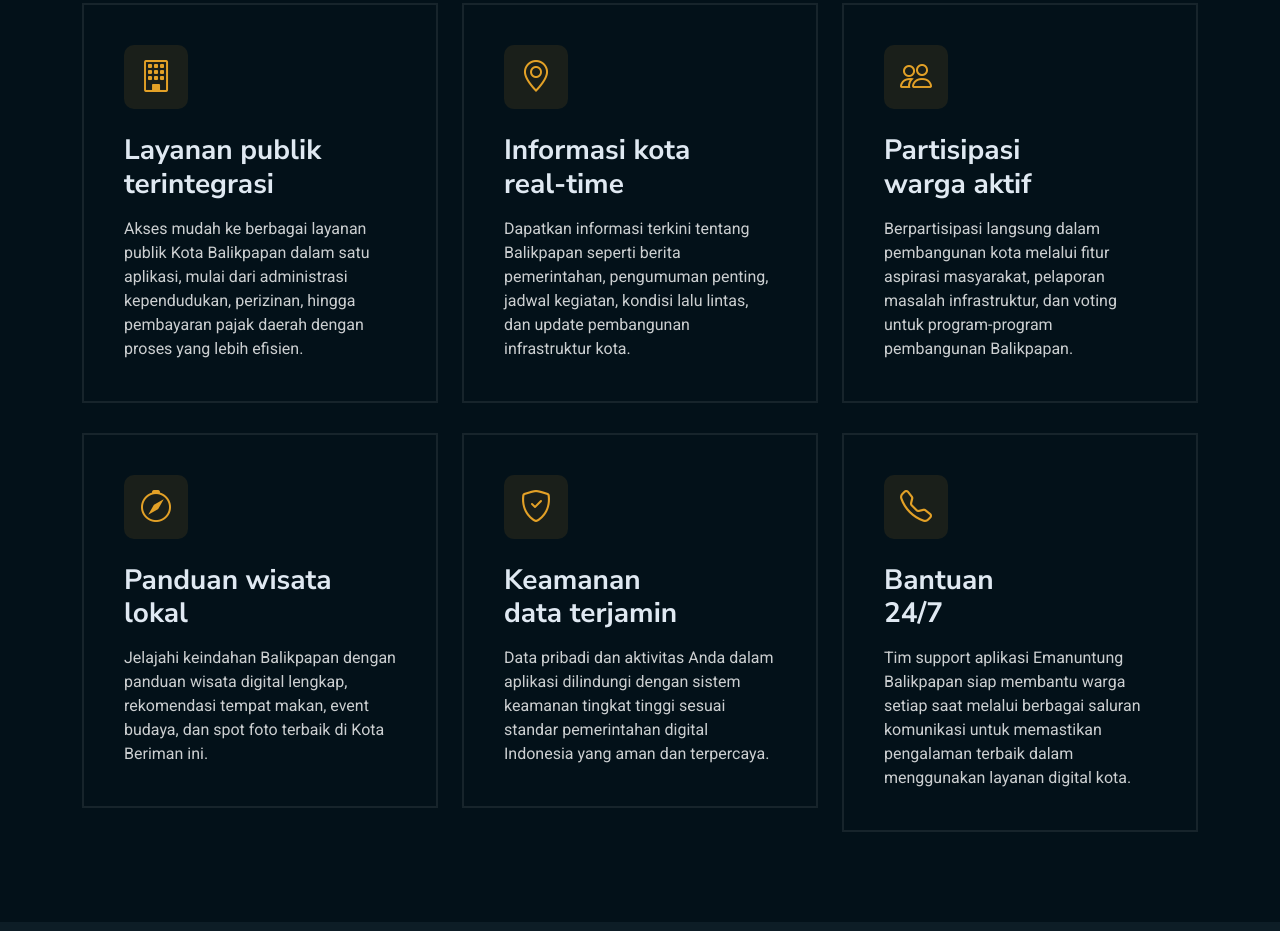
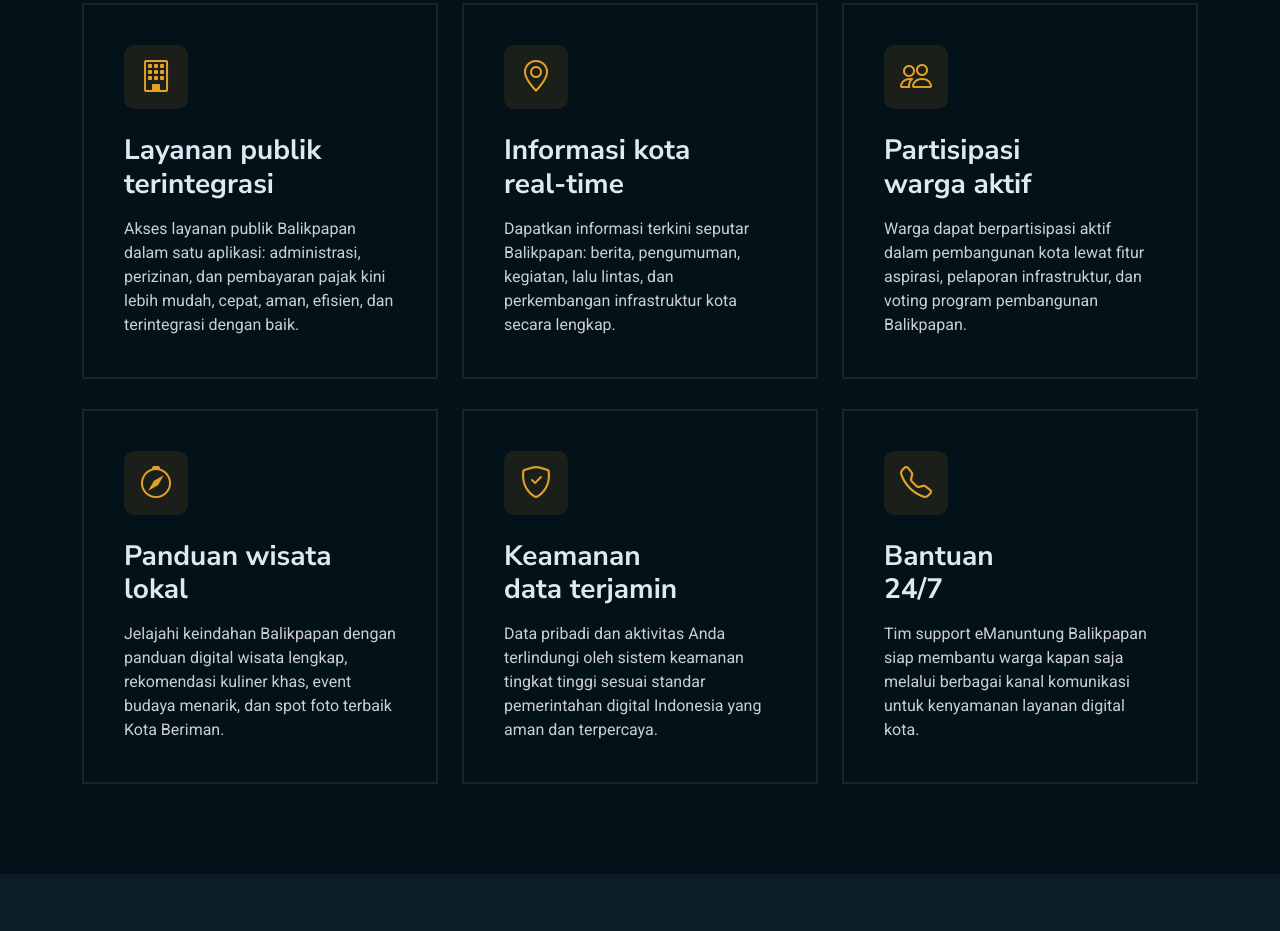
Before and after one commit to sherlina749/emanuntung3, a plain HTML site: page index.html in a window 1280 px wide. Shown: the part 1834-2765 px from the top of the page. Drawn offline with Linux system fonts and the light colour scheme.

Commit message:
Add files via upload

```diff
--- a/index.html
+++ b/index.html
@@ -44,6 +44,7 @@
       <a href="index.html" class="logo d-flex align-items-center me-auto me-xl-0">
         <!-- Uncomment the line below if you also wish to use an image logo -->
         <!-- <img src="assets/img/logo.webp" alt=""> -->
+          <img src="assets/img/logo balikpapan.png" alt="Logo" class="logo-img">
         <h1 class="sitename">eManuntung</h1>
       </a>
 
@@ -169,7 +170,7 @@
                 </a>
               </h3>
               <p>
-                Akses mudah ke berbagai layanan publik Kota Balikpapan dalam satu aplikasi, mulai dari administrasi kependudukan, perizinan, hingga pembayaran pajak daerah dengan proses yang lebih efisien.
+            Akses layanan publik Balikpapan dalam satu aplikasi: administrasi, perizinan, dan pembayaran pajak kini lebih mudah, cepat, aman, efisien, dan terintegrasi dengan baik.
               </p>
             </div>
           </div>
@@ -187,7 +188,7 @@
                 </a>
               </h3>
               <p>
-                Dapatkan informasi terkini tentang Balikpapan seperti berita pemerintahan, pengumuman penting, jadwal kegiatan, kondisi lalu lintas, dan update pembangunan infrastruktur kota.
+              Dapatkan informasi terkini seputar Balikpapan: berita, pengumuman, kegiatan, lalu lintas, dan perkembangan infrastruktur kota secara lengkap.
               </p>
             </div>
           </div>
@@ -205,7 +206,7 @@
                 </a>
               </h3>
               <p>
-                Berpartisipasi langsung dalam pembangunan kota melalui fitur aspirasi masyarakat, pelaporan masalah infrastruktur, dan voting untuk program-program pembangunan Balikpapan.
+               Warga dapat berpartisipasi aktif dalam pembangunan kota lewat fitur aspirasi, pelaporan infrastruktur, dan voting program pembangunan Balikpapan.
               </p>
             </div>
           </div>
@@ -223,7 +224,7 @@
                 </a>
               </h3>
               <p>
-                Jelajahi keindahan Balikpapan dengan panduan wisata digital lengkap, rekomendasi tempat makan, event budaya, dan spot foto terbaik di Kota Beriman ini.
+               Jelajahi keindahan Balikpapan dengan panduan digital wisata lengkap, rekomendasi kuliner khas, event budaya menarik, dan spot foto terbaik Kota Beriman.
               </p>
             </div>
           </div>
@@ -241,7 +242,7 @@
                 </a>
               </h3>
               <p>
-                Data pribadi dan aktivitas Anda dalam aplikasi dilindungi dengan sistem keamanan tingkat tinggi sesuai standar pemerintahan digital Indonesia yang aman dan terpercaya.
+                Data pribadi dan aktivitas Anda terlindungi oleh sistem keamanan tingkat tinggi sesuai standar pemerintahan digital Indonesia yang aman dan terpercaya.
               </p>
             </div>
           </div>
@@ -259,7 +260,7 @@
                 </a>
               </h3>
               <p>
-                Tim support aplikasi Emanuntung Balikpapan siap membantu warga setiap saat melalui berbagai saluran komunikasi untuk memastikan pengalaman terbaik dalam menggunakan layanan digital kota.
+               Tim support eManuntung Balikpapan siap membantu warga kapan saja melalui berbagai kanal komunikasi untuk kenyamanan layanan digital kota.
               </p>
             </div>
           </div>
```
